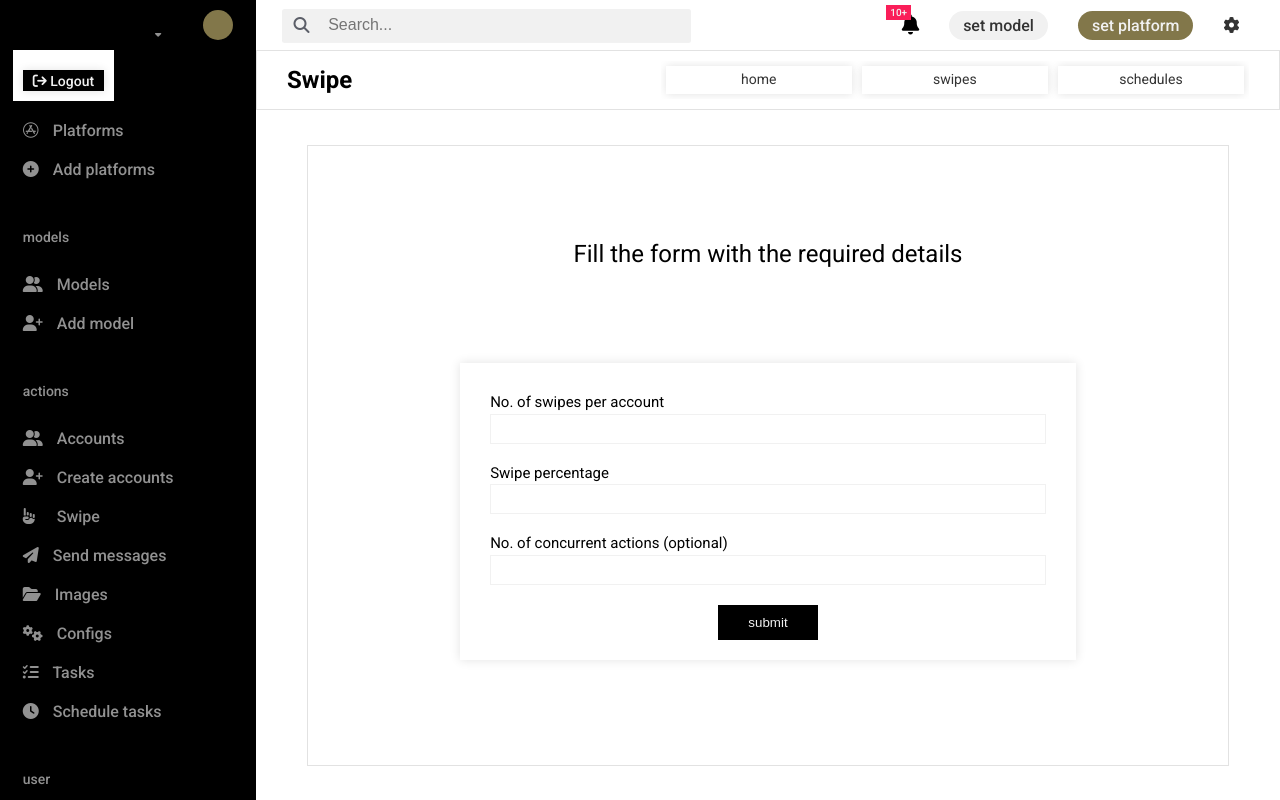
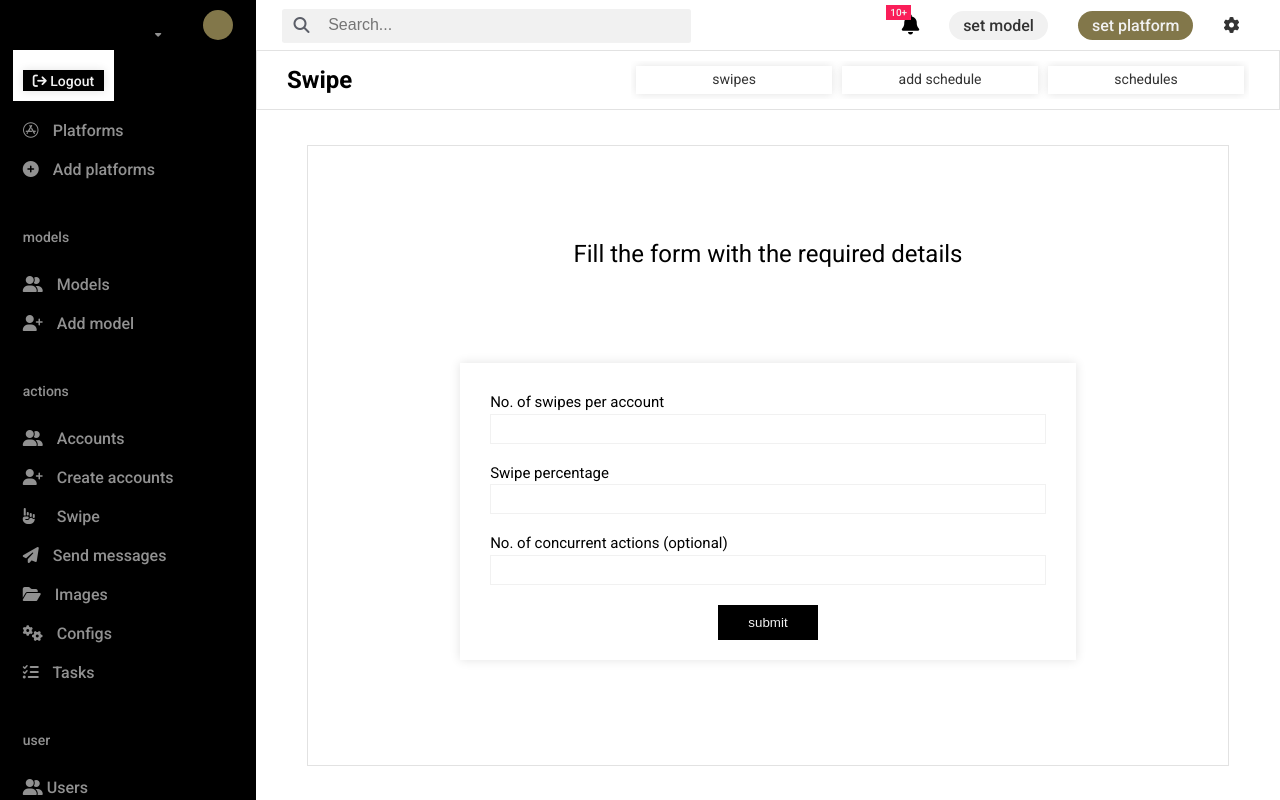
Before and after one commit to ihunna/auto-webpanel, a Flask app: template app/templates/swipe-page.html in a window 1280 px wide. Run offline with Flask 3, Linux system fonts and the light colour scheme; the template is opened without the code that fills it, so the values that code supplies are empty.

Commit message:
modified scheduler again

```diff
--- a/app/app.py
+++ b/app/app.py
@@ -598,7 +598,7 @@ def schedules():
 			return render_template('schedules.html',action=action,s_id=s_id,action_type=action_type,day_specs=day_specs)
 		return render_template('schedules.html',action=action,s_id=s_id)
 
-	return render_template('schedules.html',action=action)
+	return render_template('schedules.html',action=action,action_type=action_type)
 
 @app.route('/schedules/<action>', methods=['POST'])
 @login_required
--- a/app/templates/create-accounts.html
+++ b/app/templates/create-accounts.html
@@ -13,8 +13,8 @@
                     <a href="/accounts" class="eleveted-a">
                         accounts
                     </a>
-                    <a href="/tasks" class="eleveted-a">
-                        tasks
+                    <a href="/schedules?action=add-schedule&type=account" class="eleveted-a">
+                        add schedule
                     </a>
                     <a href="/schedules" class="eleveted-a">
                         schedules
--- a/app/templates/layout.html
+++ b/app/templates/layout.html
@@ -152,12 +152,12 @@
                        Tasks
                     </a>
                 </li>
-                <li class="{% if g.page == 'schedules' %}active{% endif %}">
+                <!-- <li class="{% if g.page == 'schedules' %}active{% endif %}">
                     <a href="/schedules">
                         <i class="fas fa-clock"></i>
                       Schedule tasks
                     </a>
-                </li>
+                </li> -->
             </ul>
             <ul class="links user">
                 <li>user</li>
--- a/app/templates/swipe-page.html
+++ b/app/templates/swipe-page.html
@@ -25,10 +25,10 @@
                 <h1>Swipe</h1>
                 <div class="action-links scroll">
                     <a href="" class="eleveted-a">
-                        home
+                        swipes
                     </a>
-                    <a href="" class="eleveted-a">
-                        swipes
+                    <a href="/schedules?action=add-schedule&type=swipe" class="eleveted-a">
+                        add schedule
                     </a>
                     <a href="/schedules" class="eleveted-a">
                         schedules
```
Also changed, not shown: app/templates/schedules.html (+10 -6 lines).
